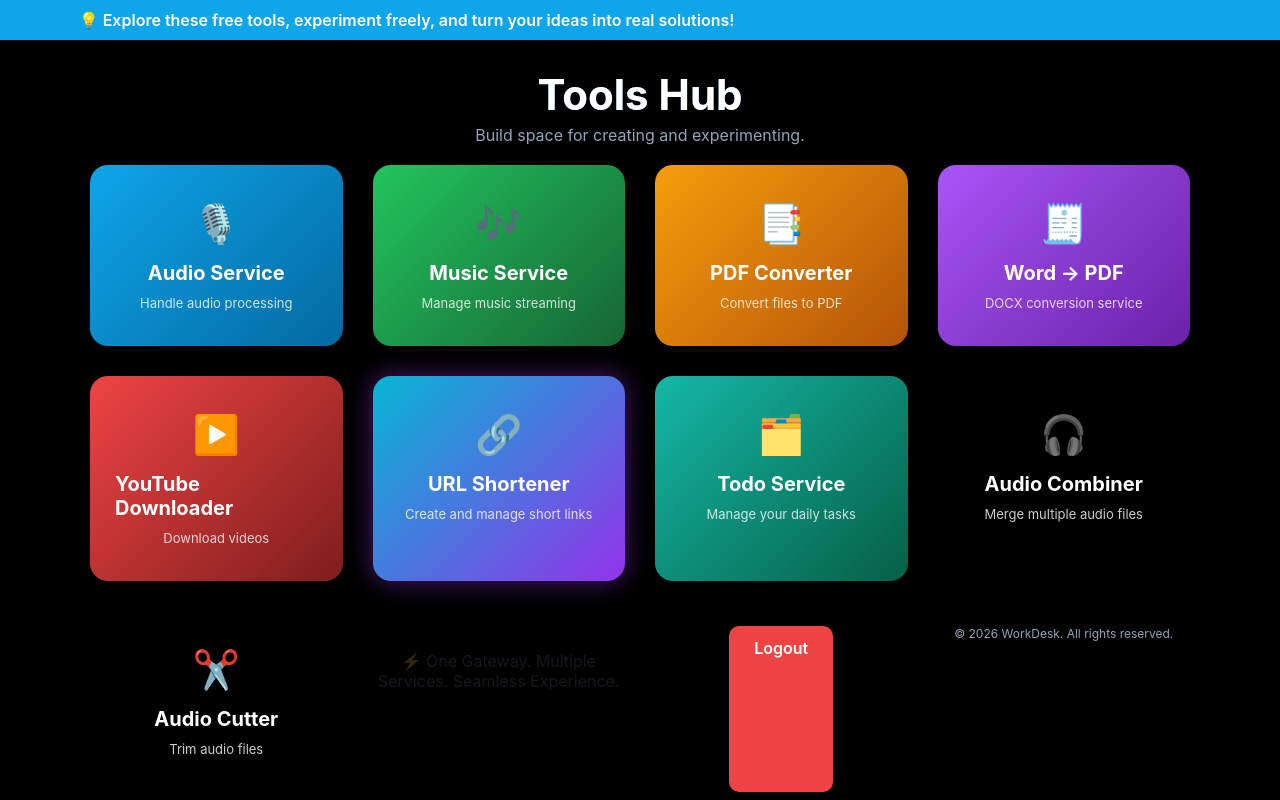
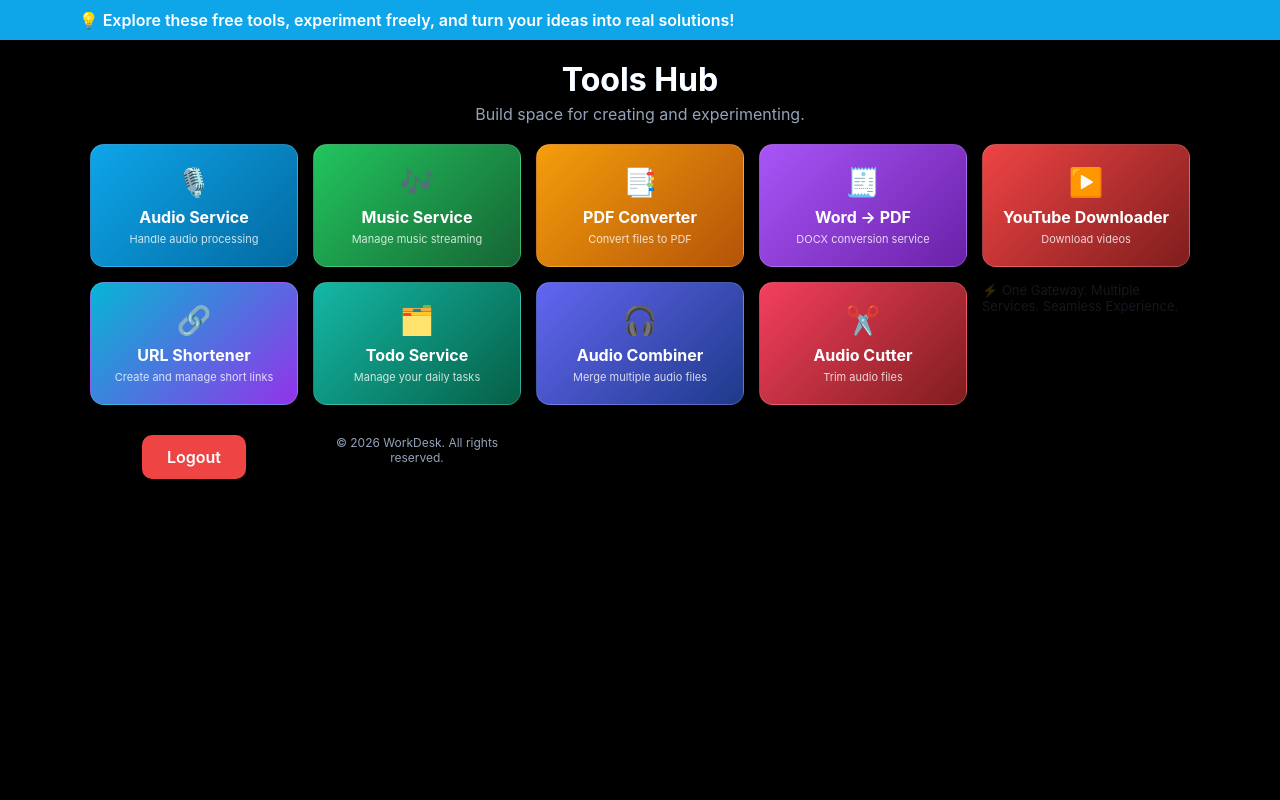
Before and after one commit to Manohar-1305/microservice, a Flask app: page /home in a window 1280 px wide. Run offline with Flask 3, Linux system fonts and the light colour scheme; the visitor is signed in with stand-in values (Sample User, id 1).

Commit message:
Update styles.css

```diff
--- a/code/gateway/static/styles.css
+++ b/code/gateway/static/styles.css
@@ -9,124 +9,140 @@
   background: #000000;
   color: white;
   height: 100vh;
+  overflow: hidden; /* no scroll */
   display: flex;
-  justify-content: center;
-  align-items: center;
+  flex-direction: column;
 }
 
+/* container */
 .container {
   width: 95%;
   max-width: 1100px;
+  margin: 60px auto 0;
+  flex: 1;
 }
 
+/* heading */
 h1 {
   text-align: center;
-  font-size: 42px;
-  margin-bottom: 50px;
+  font-size: 32px;
+  margin-bottom: 5px;
   background: linear-gradient(90deg, #38bdf8, #6366f1);
   -webkit-background-clip: text;
   background-clip: text;
   color: transparent;
 }
 
+.subtitle-top {
+  text-align: center;
+  color: #94a3b8;
+  margin-bottom: 15px;
+  font-size: 13px;
+}
+
+/* grid: 5 + 4 compact */
 .grid {
   display: grid;
-  grid-template-columns: repeat(auto-fit, minmax(250px, 1fr));
-  gap: 30px;
+  grid-template-columns: repeat(5, 1fr);
+  gap: 15px;
 }
 
+/* cards */
 .service {
-  border-radius: 18px;
-  padding: 35px 25px;
+  border-radius: 14px;
+  padding: 20px 15px;
   text-decoration: none;
   color: white;
   transition: 0.3s ease;
   display: flex;
   flex-direction: column;
   align-items: center;
-}
-
-/* microservices colors */
-.service:nth-child(1) {
-  background: linear-gradient(135deg, #0ea5e9, #0369a1);
-}
-.service:nth-child(2) {
-  background: linear-gradient(135deg, #22c55e, #166534);
-}
-.service:nth-child(3) {
-  background: linear-gradient(135deg, #f59e0b, #b45309);
-}
-.service:nth-child(4) {
-  background: linear-gradient(135deg, #a855f7, #6b21a8);
-}
-.service:nth-child(5) {
-  background: linear-gradient(135deg, #ef4444, #7f1d1d);
-}
-
-/* 🔥 URL SHORTENER (make it stand out) */
-.service:nth-child(6) {
-  background: linear-gradient(135deg, #06b6d4, #9333ea);
-  box-shadow: 0 0 25px rgba(147, 51, 234, 0.5);
-}
-
-.service:nth-child(6):hover {
-  box-shadow: 0 0 40px rgba(6, 182, 212, 0.9);
+  border: 1px solid rgba(255,255,255,0.15);
 }
 
 .service:hover {
-  transform: translateY(-10px) scale(1.03);
-  box-shadow: 0 20px 60px rgba(0, 0, 0, 0.8);
+  transform: translateY(-5px) scale(1.02);
+  box-shadow: 0 10px 30px rgba(0, 0, 0, 0.7);
+  border: 1px solid #38bdf8;
 }
 
+/* colors */
+.service:nth-child(1){background:linear-gradient(135deg,#0ea5e9,#0369a1);}
+.service:nth-child(2){background:linear-gradient(135deg,#22c55e,#166534);}
+.service:nth-child(3){background:linear-gradient(135deg,#f59e0b,#b45309);}
+.service:nth-child(4){background:linear-gradient(135deg,#a855f7,#6b21a8);}
+.service:nth-child(5){background:linear-gradient(135deg,#ef4444,#7f1d1d);}
+.service:nth-child(6){background:linear-gradient(135deg,#06b6d4,#9333ea);}
+.service:nth-child(7){background:linear-gradient(135deg,#14b8a6,#065f46);}
+.service:nth-child(8){background:linear-gradient(135deg,#6366f1,#1e3a8a);}
+.service:nth-child(9){background:linear-gradient(135deg,#f43f5e,#7f1d1d);}
+
+/* content sizing */
 .icon {
-  font-size: 38px;
-  margin-bottom: 15px;
+  font-size: 28px;
+  margin-bottom: 8px;
 }
 
 .title {
-  font-size: 20px;
+  font-size: 16px;
   font-weight: 700;
 }
 
 .subtitle {
-  font-size: 13px;
-  color: rgba(255, 255, 255, 0.8);
-  margin-top: 10px;
+  font-size: 11px;
+  color: rgba(255,255,255,0.8);
+  margin-top: 5px;
   text-align: center;
 }
 
-.footer {
+/* bottom section */
+.bottom-section {
   text-align: center;
-  margin-top: 40px;
-  color: #64748b;
+  margin-top: 15px;
+  padding-bottom: 10px;
 }
 
-a[href="/logout"]:hover {
+.logout-btn {
+  display: inline-block;
+  margin-bottom: 10px;
+  padding: 8px 18px;
+  background: #ef4444;
+  color: white;
+  border-radius: 8px;
+  text-decoration: none;
+  font-weight: 600;
+  font-size: 14px;
+}
+
+.logout-btn:hover {
   background: #b91c1c;
 }
 
-@media (max-width: 800px) {
-  .grid {
-    grid-template-columns: 1fr;
-  }
+.footer {
+  color: #64748b;
+  font-size: 13px;
 }
 
+.copyright {
+  margin-top: 5px;
+  font-size: 11px;
+  color: #94a3b8;
+}
+
+/* animation */
 .blink {
   animation: blinkAnim 1.2s infinite;
 }
 
 @keyframes blinkAnim {
-  0% {
-    opacity: 1;
-  }
-  50% {
-    opacity: 0.2;
-  }
-  100% {
-    opacity: 1;
+  0% {opacity:1;}
+  50% {opacity:0.2;}
+  100% {opacity:1;}
+}
+
+/* fallback for smaller screens */
+@media (max-height: 700px) {
+  .grid {
+    grid-template-columns: repeat(4, 1fr);
   }
 }
-
-.service:nth-child(7) {
-  background: linear-gradient(135deg, #14b8a6, #065f46);
-}
```
